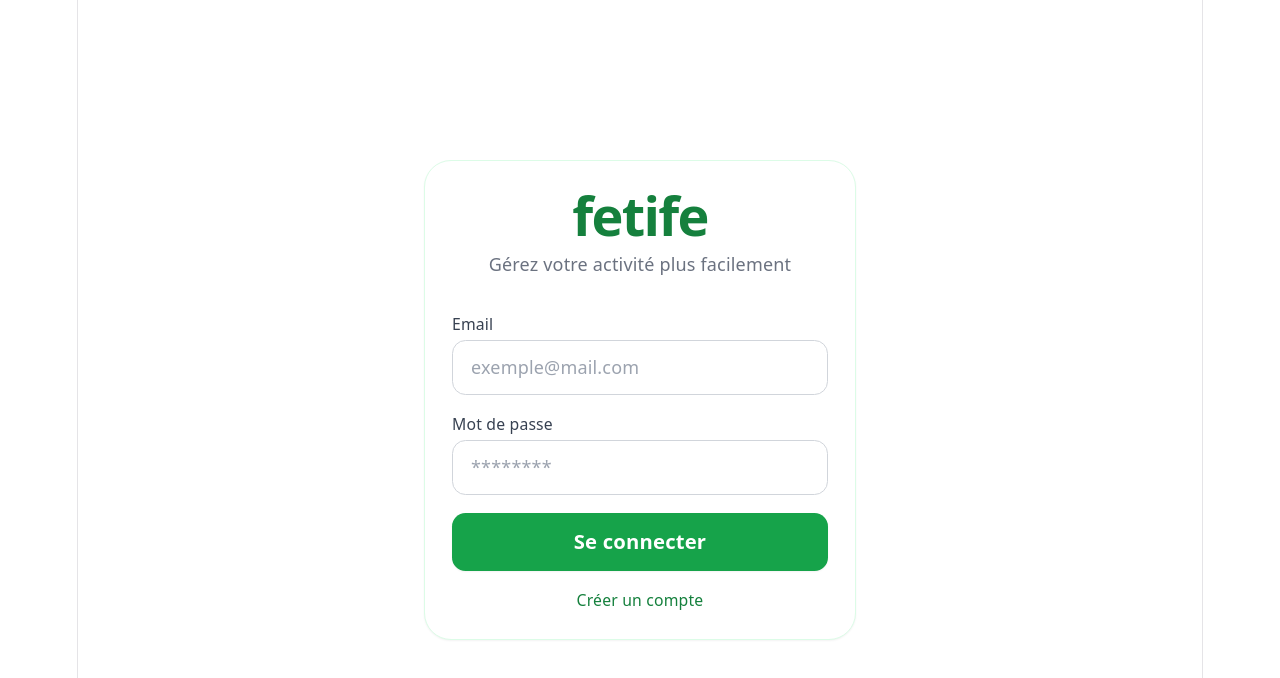
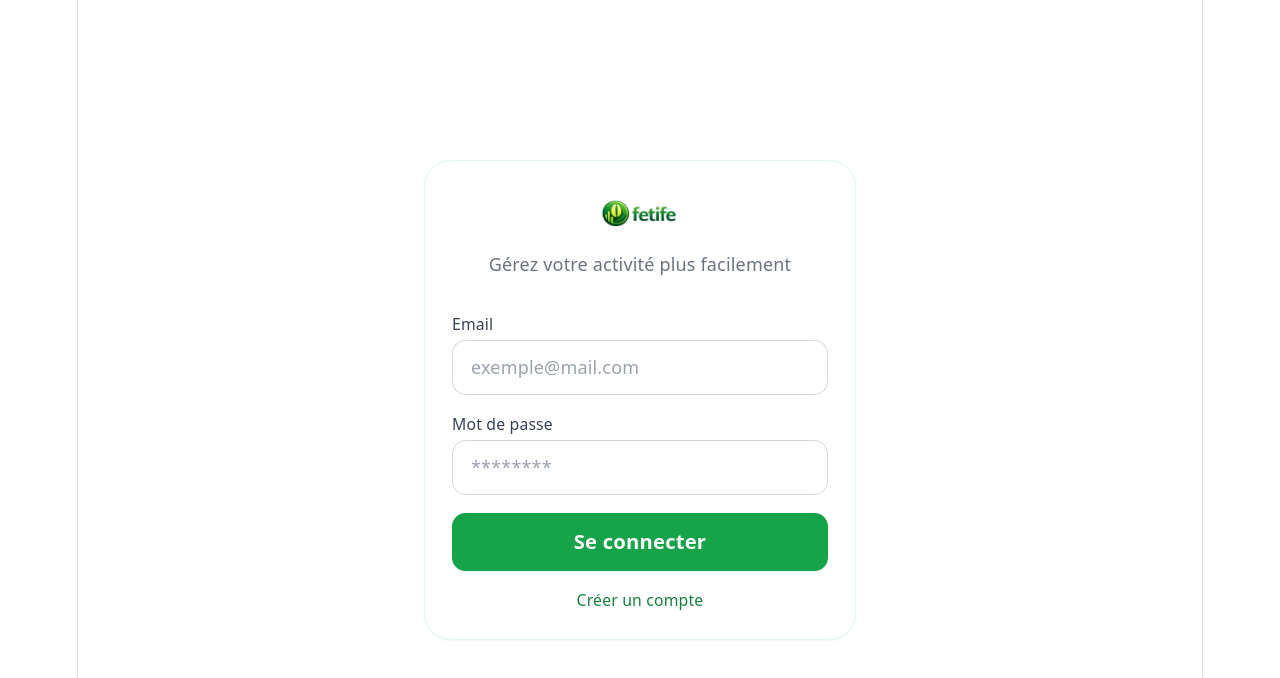
Before and after one commit to Powerdany/fetife-mvp-, a React (Vite) app: page / in a window 1280 px wide. Shown: the top 678 px of the page. Built offline with nearby package versions, Linux system fonts and the light colour scheme.

Commit message:
Ajout logo fetife

```diff
--- a/src/App.jsx
+++ b/src/App.jsx
@@ -209,7 +209,9 @@ function AuthScreen({
   return (
     <div className="min-h-screen bg-white flex items-center justify-center px-4 py-8">
       <div className="w-full max-w-sm rounded-3xl border border-green-100 bg-white p-6 shadow-sm">
-        <h1 className="text-5xl font-bold text-green-700 text-center mb-2">fetife</h1>
+        <div className="flex justify-center mb-2">
+          <img src="/logo_fetife.png" alt="fetife" className="h-12" />
+        </div>
         <p className="text-gray-500 text-center mb-8">Gérez votre activité plus facilement</p>
 
         <form
@@ -1093,7 +1095,9 @@ function App() {
           Déconnexion
         </button>
       </div>
-      <h1 className="text-5xl font-bold text-green-700 mb-2">fetife</h1>
+      <div className="mb-2">
+        <img src="/logo_fetife.png" alt="fetife" className="h-12" />
+      </div>
       <p className="text-gray-500 text-lg mb-10">Gérez votre activité facilement</p>
       <div className="w-full max-w-sm">
         <Dashboard ventes={ventes} achats={achats} depenses={depenses} dettes={dettes} />
```
Also changed, not shown: public/logo_fetife.png (added).
